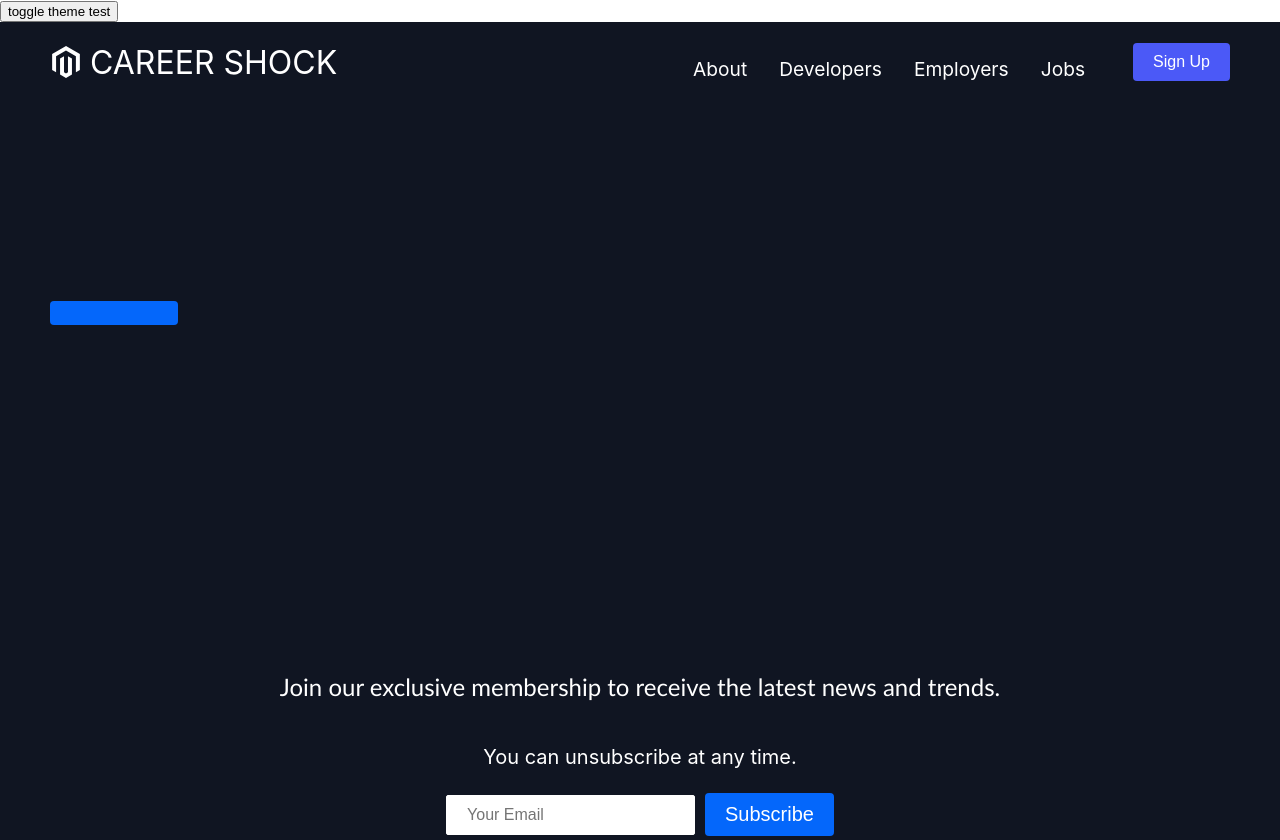
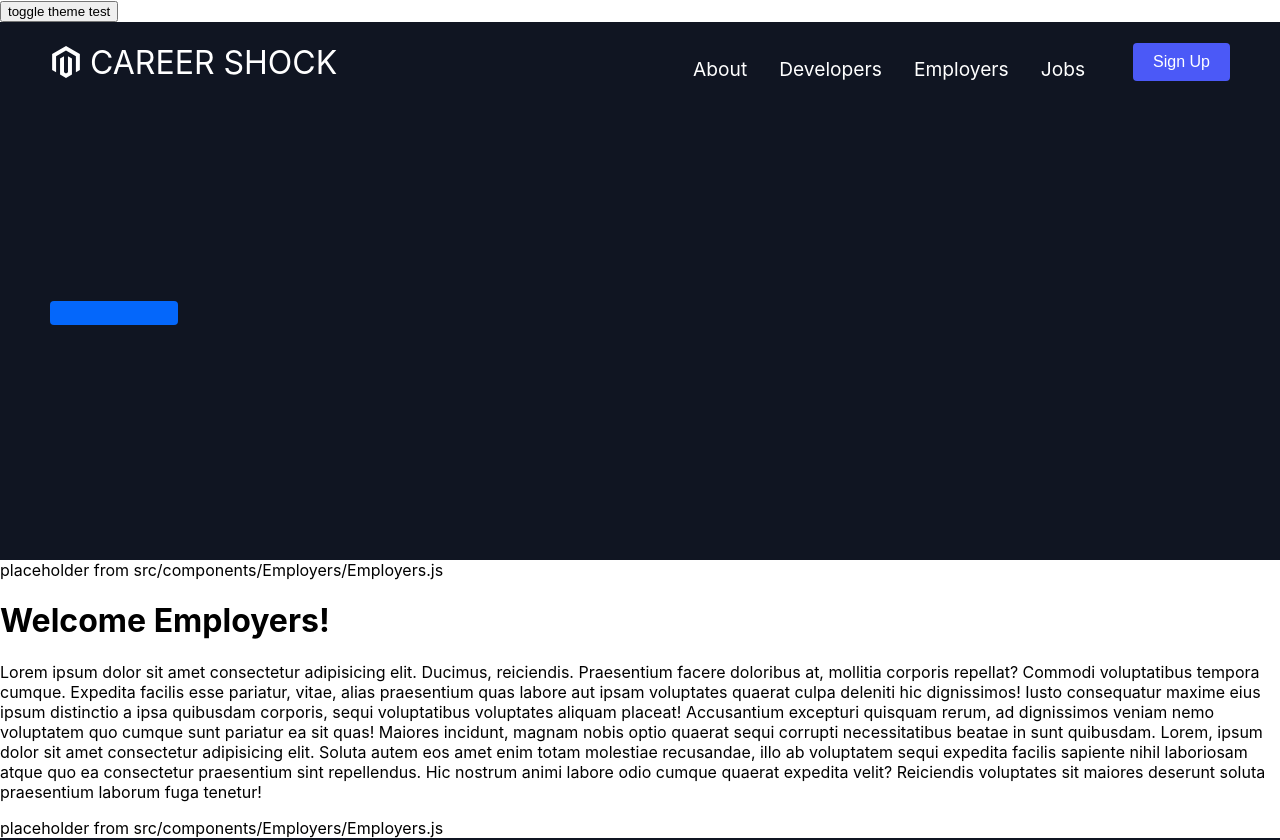
Before and after one commit to JS-Jr-Dev-Job-Board/react, a React (Create React App) app: page /employers in a window 1280 px wide. Shown: the top 840 px of the page. Built offline with nearby package versions, Linux system fonts and the light colour scheme.

Commit message:
create placeholder component for /developers and /employers. Remove some remnants of Grommet

```diff
--- a/src/App.js
+++ b/src/App.js
@@ -13,6 +13,8 @@ import Jobs from './components/Jobs/Jobs'
 import Portfolio from './components/Portfolio'
 import DevDashboard from './components/devdash/DevDashboard'
 import Home from './components/Home'
+import Developers from './components/Developers/Developers'
+import Employers from './components/Employers/Employers'
 
 import darkTheme from './theme/darkTheme'
 import lightTheme from './theme/lightTheme'
@@ -57,6 +59,12 @@ const App = () => {
               <Route path='/dev-dash'>
                 <DevDashboard />
               </Route>
+              <Route path='/developers'>
+                <Developers />
+              </Route>
+              <Route path='/employers'>
+                <Employers />
+              </Route>
               <Route exact path='/'>
                 <Home />
               </Route>
--- /dev/null
+++ b/src/components/Developers/Developers.js
@@ -0,0 +1,25 @@
+import React from 'react'
+
+const Developers = (props) => {
+  return (
+    <div>
+      placeholder from src/components/Developers/Developers.js
+      <h1>Welcome Developers!</h1>
+      <p>
+        Lorem ipsum dolor sit amet consectetur adipisicing elit. Ducimus,
+        reiciendis. Praesentium facere doloribus at, mollitia corporis repellat?
+        Commodi voluptatibus tempora cumque. Expedita facilis esse pariatur,
+        vitae, alias praesentium quas labore aut ipsam voluptates quaerat culpa
+        deleniti hic dignissimos! Iusto consequatur maxime eius ipsum distinctio
+        a ipsa quibusdam corporis, sequi voluptatibus voluptates aliquam
+        placeat! Accusantium excepturi quisquam rerum, ad dignissimos veniam
+        nemo voluptatem quo cumque sunt pariatur ea sit quas! Maiores incidunt,
+        magnam nobis optio quaerat sequi corrupti necessitatibus beatae in sunt
+        quibusdam.
+      </p>
+      placeholder from src/components/Developers/Developers.js
+    </div>
+  )
+}
+
+export default Developers
--- /dev/null
+++ b/src/components/Employers/Employers.js
@@ -0,0 +1,25 @@
+import React from 'react'
+
+const Employers = (props) => {
+  return (
+    <div>
+      placeholder from src/components/Employers/Employers.js
+      <h1>Welcome Employers!</h1>
+      <p>
+        Lorem ipsum dolor sit amet consectetur adipisicing elit. Ducimus,
+        reiciendis. Praesentium facere doloribus at, mollitia corporis repellat?
+        Commodi voluptatibus tempora cumque. Expedita facilis esse pariatur,
+        vitae, alias praesentium quas labore aut ipsam voluptates quaerat culpa
+        deleniti hic dignissimos! Iusto consequatur maxime eius ipsum distinctio
+        a ipsa quibusdam corporis, sequi voluptatibus voluptates aliquam
+        placeat! Accusantium excepturi quisquam rerum, ad dignissimos veniam
+        nemo voluptatem quo cumque sunt pariatur ea sit quas! Maiores incidunt,
+        magnam nobis optio quaerat sequi corrupti necessitatibus beatae in sunt
+        quibusdam. Lorem, ipsum dolor sit amet consectetur adipisicing elit. Soluta autem eos amet enim totam molestiae recusandae, illo ab voluptatem sequi expedita facilis sapiente nihil laboriosam atque quo ea consectetur praesentium sint repellendus. Hic nostrum animi labore odio cumque quaerat expedita velit? Reiciendis voluptates sit maiores deserunt soluta praesentium laborum fuga tenetur!
+      </p>
+      placeholder from src/components/Employers/Employers.js
+    </div>
+  )
+}
+
+export default Employers
--- a/src/components/Jobs/Jobs.js
+++ b/src/components/Jobs/Jobs.js
@@ -1,8 +1,5 @@
 import React from 'react'
 import JobCard from './jobcard'
-// import { Grommet, Box, Grid, Heading } from 'grommet'
-// import { grommet } from 'grommet/themes'
-//import GrommetTheme from "../theme/grommetTheme"
 
 const Jobs = ({ jobCard }) => {
   return (
```
